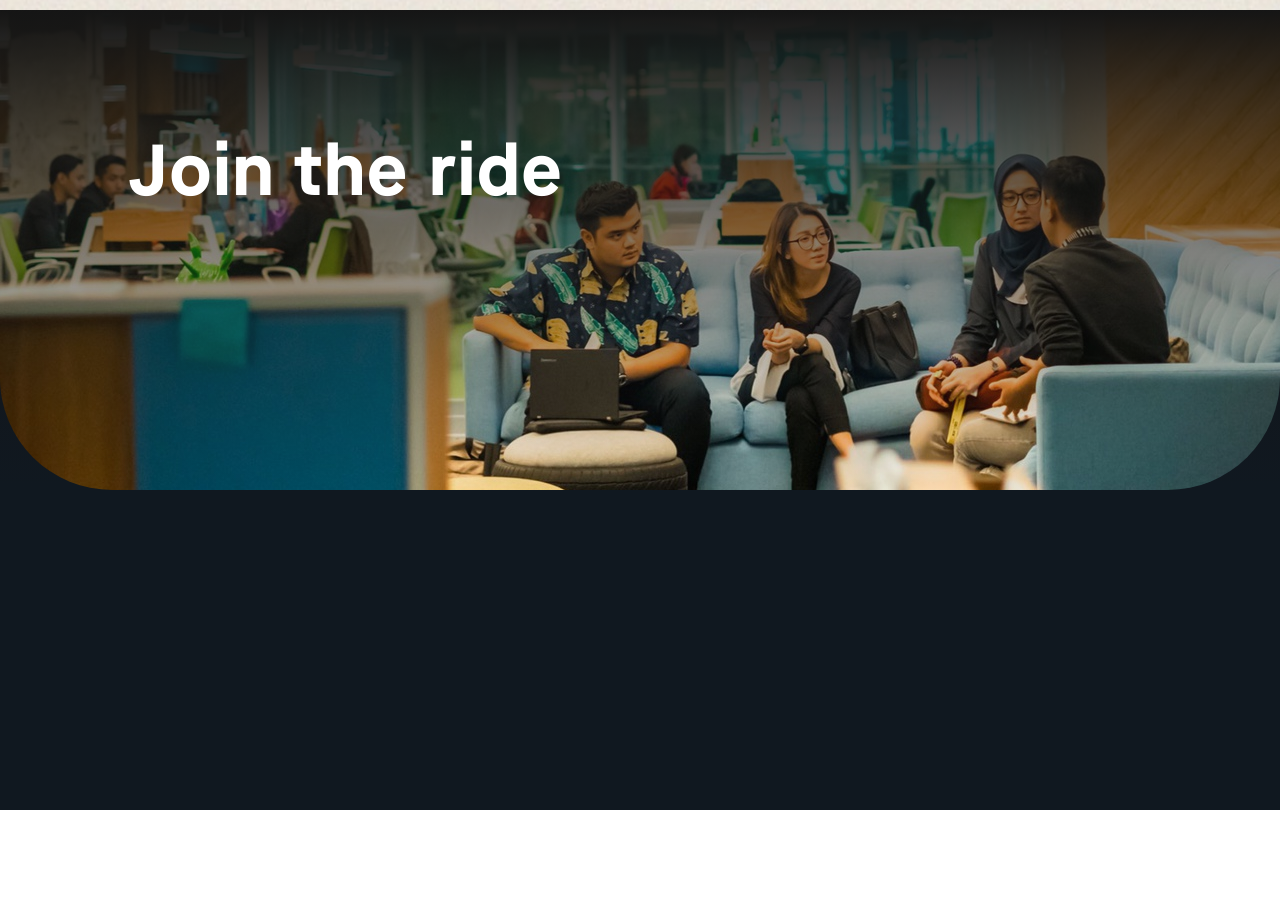
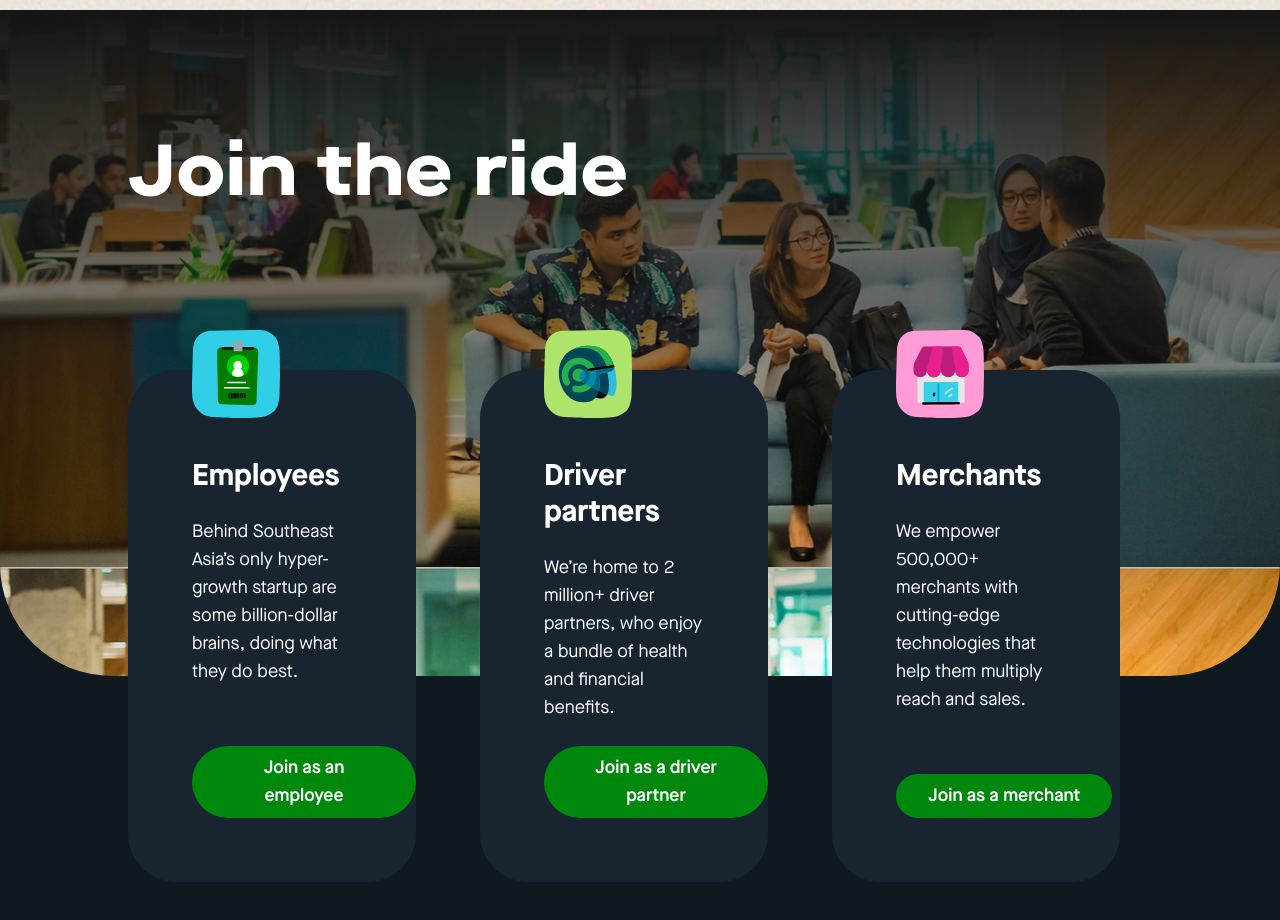
Before and after one commit to lionelritchie29/gojek-clone, a React (Create React App) app: page / in a window 1280 px wide. Shown: the part 3420-4340 px from the top of the page. Before the commit the page ends 4230 px from the top, so only its background shows below. Built offline with nearby package versions, Linux system fonts and the light colour scheme.

Commit message:
added jobs card

```diff
--- /dev/null
+++ b/src/components/join-the-ride/JobCard.js
@@ -0,0 +1,30 @@
+const JobCard = ({ job }) => {
+  return (
+    <div
+      className="bg-secondaryLight lg:mr-8 px-8 lg:px-16 pt-0 pb-28 lg:pb-40 relative"
+      style={{ borderRadius: "3rem" }}
+    >
+      <div className="-mt-10">
+        <img src={job.icon} alt={job.title} />
+      </div>
+
+      <h3 className="font-bold text-lg lg:text-3xl mt-6 lg:mt-10 text-white">
+        {job.title}
+      </h3>
+      <p className="text-white text-sm lg:text-lg mt-4 lg:mt-6">
+        {job.description}
+      </p>
+
+      <div className="mt-10 absolute bottom-8 lg:bottom-16">
+        <button
+          className="bg-primary font-semibold text-white rounded-full text-lg px-4 lg:px-8 lg:py-2"
+          style={{ width: "fit-content" }}
+        >
+          {job.btnDesc}
+        </button>
+      </div>
+    </div>
+  );
+};
+
+export default JobCard;
--- /dev/null
+++ b/src/components/join-the-ride/JobCards.js
@@ -0,0 +1,45 @@
+import { useState } from "react";
+
+import joinDriverIcon from "../../assets/join-driver.svg";
+import joinMerchantIcon from "../../assets/join-merchant.svg";
+import joinEmployeeIcon from "../../assets/join-employee.svg";
+import JobCard from "./JobCard";
+
+const JobCards = () => {
+  const [jobs] = useState([
+    {
+      id: 1,
+      icon: joinEmployeeIcon,
+      title: "Employees",
+      description:
+        "Behind Southeast Asia’s only hyper-growth startup are some billion-dollar brains, doing what they do best.",
+      btnDesc: "Join as an employee",
+    },
+    {
+      id: 2,
+      icon: joinDriverIcon,
+      title: "Driver partners",
+      description:
+        "We’re home to 2 million+ driver partners, who enjoy a bundle of health and financial benefits.",
+      btnDesc: "Join as a driver partner",
+    },
+    {
+      id: 3,
+      icon: joinMerchantIcon,
+      title: "Merchants",
+      description:
+        "We empower 500,000+ merchants with cutting-edge technologies that help them multiply reach and sales.",
+      btnDesc: "Join as a merchant",
+    },
+  ]);
+
+  return (
+    <div className="grid grid-cols-1 lg:grid-cols-3 gap-16 lg:gap-8">
+      {jobs.map((job) => (
+        <JobCard job={job} key={job.id} />
+      ))}
+    </div>
+  );
+};
+
+export default JobCards;
--- a/src/components/join-the-ride/JoinTheRideSheet.js
+++ b/src/components/join-the-ride/JoinTheRideSheet.js
@@ -1,10 +1,11 @@
 import joinBgDesktop from "../../assets/join-desktop.jpg";
+import JobCards from "./JobCards";
 
 const JoinTheRideSheet = () => {
   return (
-    <section className="h-screen bg-secondary relative">
+    <section className="bg-secondary h-full relative">
       <div
-        className="h-3/5 relative join-the-ride-banner z-0"
+        className="h-2/6 lg:h-4/6 absolute top-0 left-0 w-full join-the-ride-banner z-0"
         style={{
           backgroundImage: `url(${joinBgDesktop})`,
         }}
@@ -17,11 +18,13 @@ const JoinTheRideSheet = () => {
         ></div>
       </div>
 
-      <div className="absolute top-0 left-0 h-full w-full mx-auto py-32">
-        <div className="w-4/5 mx-auto">
-          <h1 className="text-white font-bold text-7xl tracking-wide">
+      <div className="top-0 left-0 h-full w-full mx-auto py-16 lg:py-32 z-10 relative">
+        <div className="w-10/12 lg:w-4/5 mx-auto">
+          <h1 className="text-white mb-40 font-extrabold font-extended text-4xl lg:text-7xl tracking-wide">
             Join the ride
           </h1>
+
+          <JobCards />
         </div>
       </div>
     </section>
--- a/tailwind.config.js
+++ b/tailwind.config.js
@@ -6,6 +6,7 @@ module.exports = {
       colors: {
         secondary: "#101820",
         primary: "rgba(0,136,13,1)",
+        secondaryLight: "#182430",
       },
     },
     fontFamily: {
```
